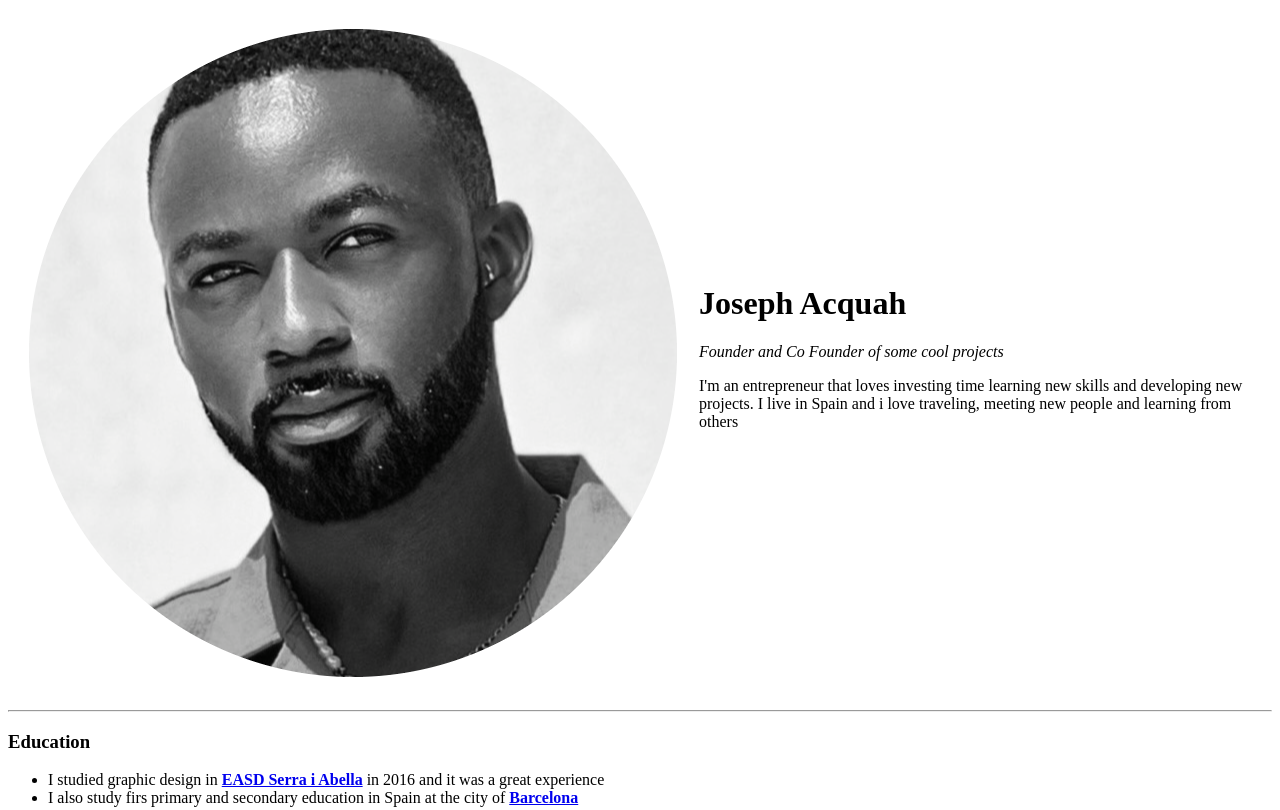
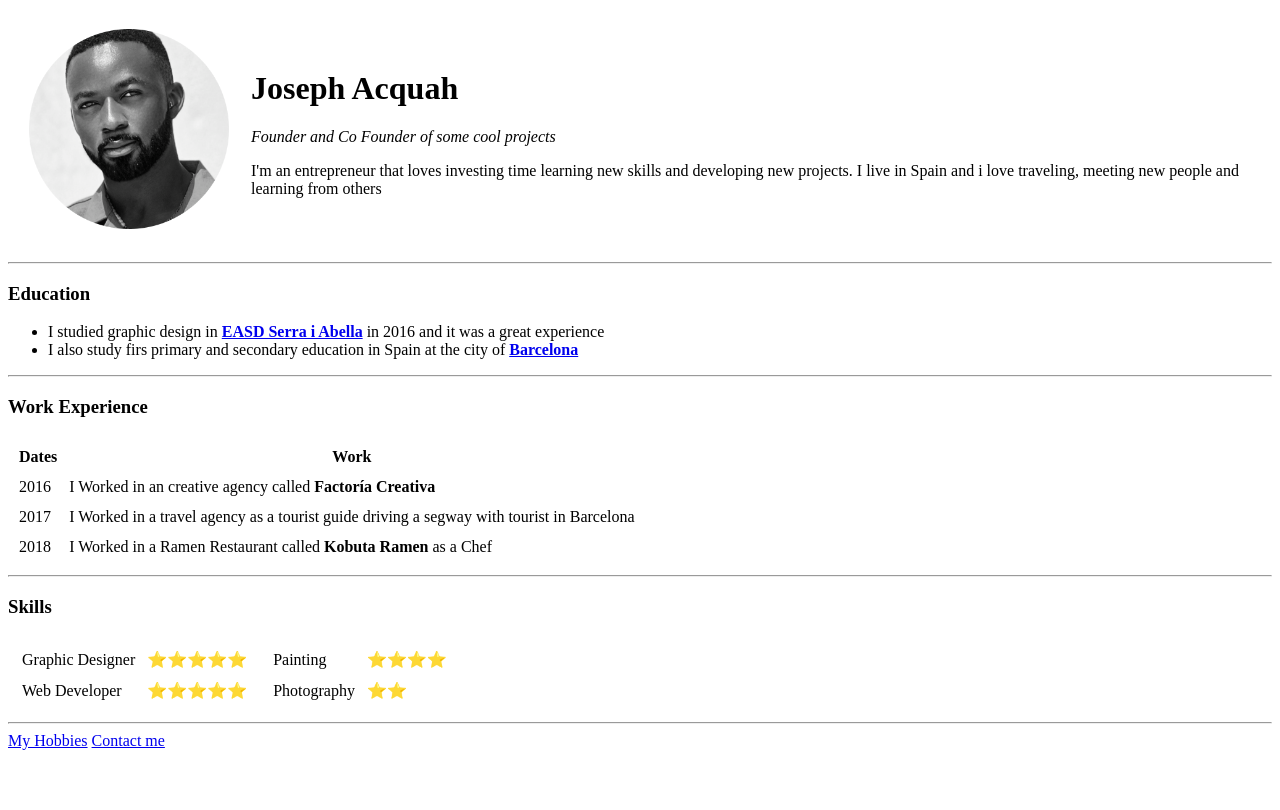
Before and after one commit to Josephiscoding/cv, a plain HTML site: page index.html in a window 1280 px wide. Shown: the top 810 px of the page. Drawn offline with Linux system fonts and the light colour scheme.

Commit message:
modified profile image

```diff
--- a/index.html
+++ b/index.html
@@ -7,7 +7,7 @@
   <body>
     <table cellspacing="20">
         <tr>
-            <td><img src="images/josephprofileimage.png" alt="Joseph Acquah profile"></td>
+            <td><img src="images/josephprofileimage.png" alt="Joseph Acquah profile" width="200px"></td>
             <td>
                 <h1>Joseph Acquah</h1>
                 <p><em>Founder and Co Founder of some cool projects</em></p>
```
